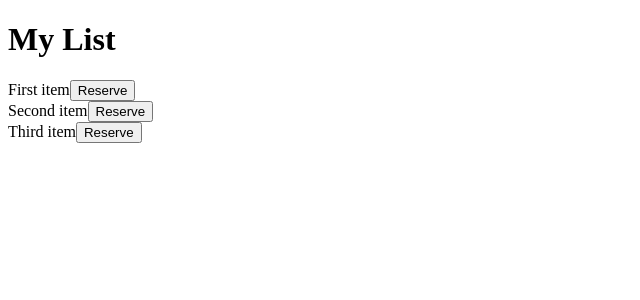
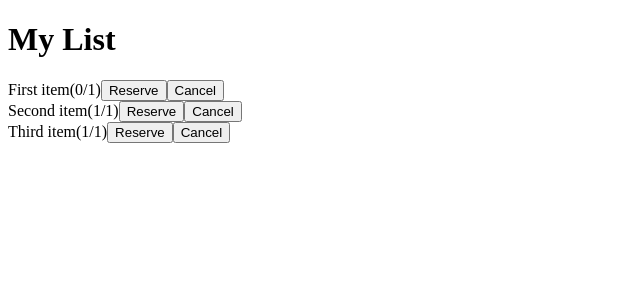
Before and after one commit to vuorinem/listr-angular, an Angular app: page / in a window 1280 px wide. Shown: the top 300 px of the page, without its empty margins (0-640 px from the left). Built offline with nearby package versions, Linux system fonts and the light colour scheme.

Commit message:
Add cancel button and count to item

```diff
--- a/src/app/app.module.ts
+++ b/src/app/app.module.ts
@@ -7,6 +7,7 @@ import { environment } from '../environments/environment';
 import { ListComponent } from './list/list.component';
 import { ItemComponent } from './list/item.component';
 import { ReserveButtonComponent } from './list/reserve-button.component';
+import { CancelButtonComponent } from './list/cancel-button.component';
 
 @NgModule({
   declarations: [
@@ -14,6 +15,7 @@ import { ReserveButtonComponent } from './list/reserve-button.component';
     ListComponent,
     ItemComponent,
     ReserveButtonComponent,
+    CancelButtonComponent,
   ],
   imports: [
     BrowserModule,
--- /dev/null
+++ b/src/app/list/cancel-button.component.html
@@ -0,0 +1,3 @@
+<button (click)="handleClick()">
+  Cancel
+</button>
--- /dev/null
+++ b/src/app/list/cancel-button.component.ts
@@ -0,0 +1,13 @@
+import { Component, Output, EventEmitter } from '@angular/core';
+
+@Component({
+  selector: 'app-cancel-button',
+  templateUrl: './cancel-button.component.html'
+})
+export class CancelButtonComponent {
+  @Output() cancel = new EventEmitter<void>();
+
+  handleClick() {
+    this.cancel.emit();
+  }
+}
--- a/src/app/list/item.component.html
+++ b/src/app/list/item.component.html
@@ -1,4 +1,6 @@
 <div class="listr-item">
   <span class="listr-item-label">{{ item.label }}</span>
+  <span className="listr-item-count">({{ item.reservedCount}}/{{ item.count }})</span>
   <app-reserve-button (reserve)="handleReserve()"></app-reserve-button>
+  <app-cancel-button (cancel)="handleCancel()"></app-cancel-button>
 </div>
--- a/src/app/list/item.component.ts
+++ b/src/app/list/item.component.ts
@@ -9,8 +9,13 @@ export class ItemComponent {
   @Input() item!: ItemData;
 
   @Output() reserve = new EventEmitter<ItemData>();
+  @Output() cancel = new EventEmitter<ItemData>();
 
   handleReserve() {
     this.reserve.emit(this.item);
   }
+
+  handleCancel() {
+    this.cancel.emit(this.item);
+  }
 }
--- a/src/app/list/list.component.html
+++ b/src/app/list/list.component.html
@@ -4,6 +4,7 @@
     <app-item
       *ngFor="let item of list.items"
       [item]="item"
-      (reserve)="handleReserve($event)"></app-item>
+      (reserve)="handleReserve($event)"
+      (cancel)="handleCancel($event)"></app-item>
   </div>
 </div>
--- a/src/app/list/list.component.ts
+++ b/src/app/list/list.component.ts
@@ -17,4 +17,8 @@ export class ListComponent implements OnChanges {
   handleReserve(item: ItemData) {
     alert(`Reserved '${item.label}'`);
   }
+
+  handleCancel(item: ItemData) {
+    alert(`Cancelled '${item.label}'`);
+  }
 }
```
